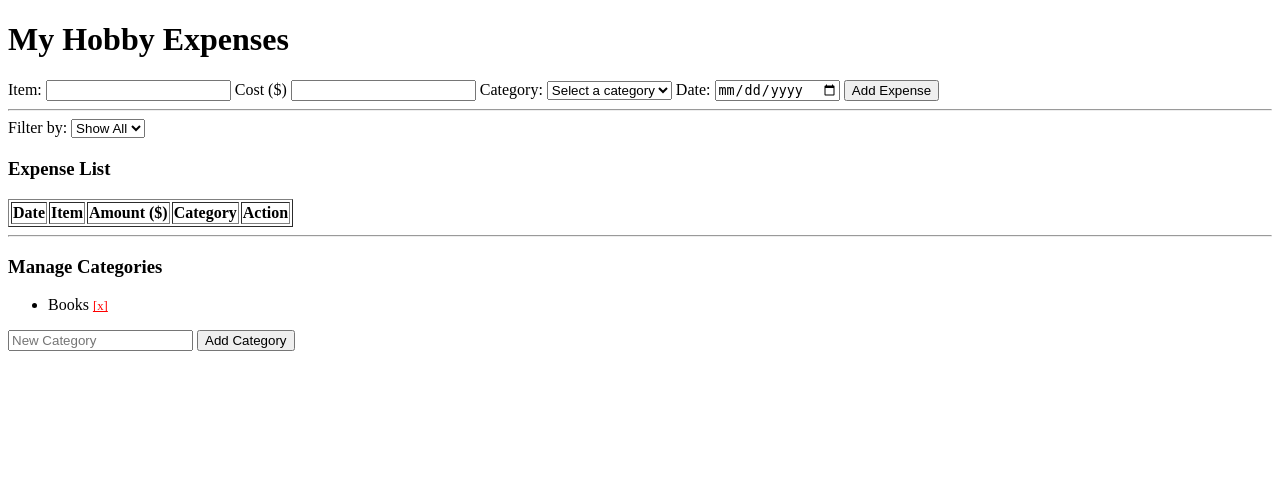
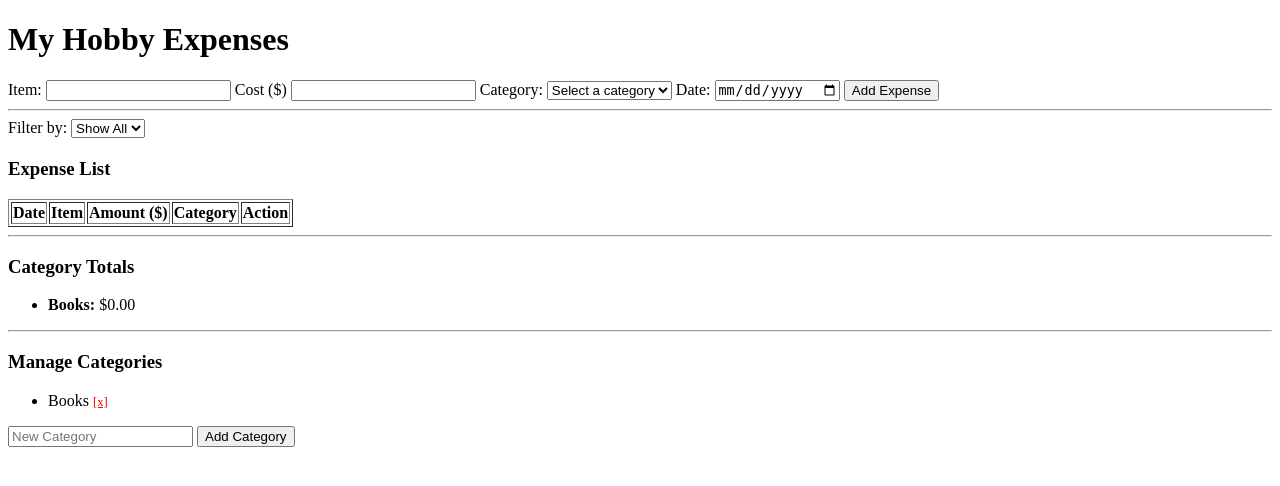
Before and after one commit to jackhaseltine/basicHobbyCostTracker, a Flask app: page / in a window 1280 px wide. Shown: the top 486 px of the page. Run offline with Flask 3, Linux system fonts and the light colour scheme; data comes from the database, SQL or seed files in the repository; data that the repository does not hold is empty.

Commit message:
Version 1.1 with totals

```diff
--- a/app.py
+++ b/app.py
@@ -53,14 +53,23 @@ def home():
     else:
         c.execute("SELECT * FROM expenses")
     expenses = c.fetchall()
-    conn.close()
 
-    #calculate total
+    #calculate total and category totals
     total_cost = 0
+    category_totals = {}
+
     for expense in expenses:
         total_cost += expense[2]
 
-    return render_template('index.html', expenses=expenses, total_cost=total_cost, categories=categories, selected_filter=category_filter)
+    # Calculate totals for each category
+    for category in categories:
+        c.execute("SELECT SUM(amount) FROM expenses WHERE category = ?", (category[1],))
+        result = c.fetchone()
+        category_totals[category[1]] = result[0] if result[0] is not None else 0.0
+
+    conn.close()
+
+    return render_template('index.html', expenses=expenses, total_cost=total_cost, categories=categories, selected_filter=category_filter, category_totals=category_totals)
 
 @app.route('/add', methods=['POST'])
 def add_expense():
--- a/templates/index.html
+++ b/templates/index.html
@@ -67,6 +67,16 @@
     </table>
 
     <hr>
+    <h3>Category Totals</h3>
+    <ul>
+        {% for category in categories %}
+        <li>
+            <strong>{{ category[1] }}:</strong> ${{ "%.2f"|format(category_totals[category[1]]) }}
+        </li>
+        {% endfor %}
+    </ul>
+
+    <hr>
     <h3>Manage Categories</h3>
 
     <ul>
```
